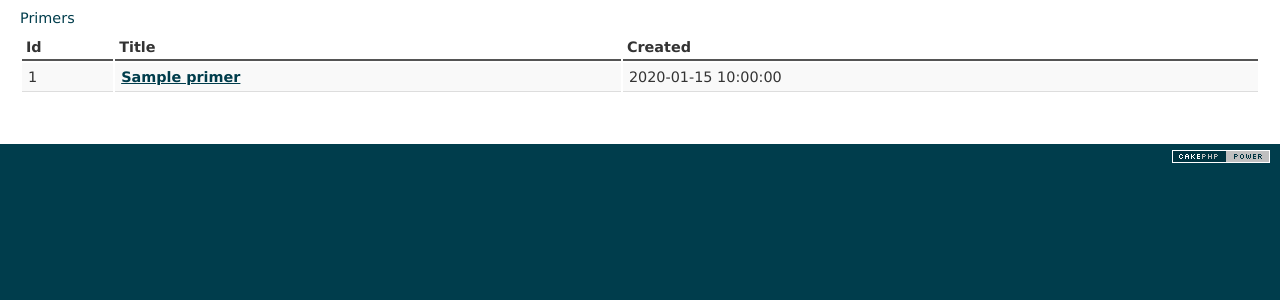
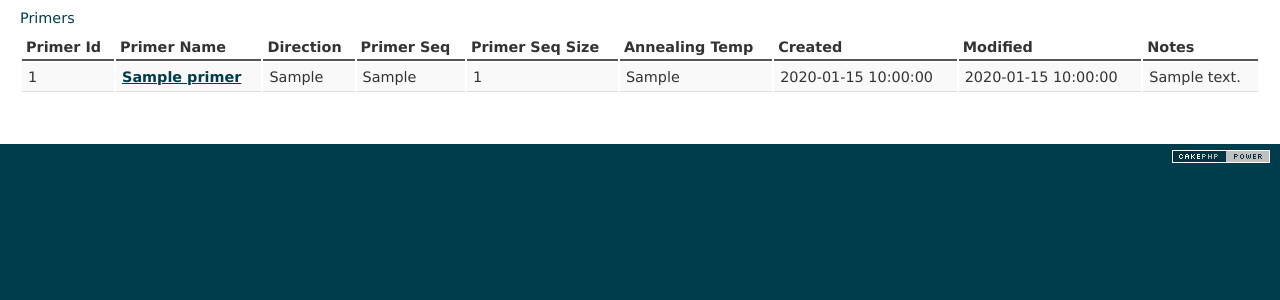
Before and after one commit to carlosp420/primerdb, a CakePHP app: the page made by app/View/Primers/index.ctp in a window 1280 px wide. Shown: the part 47-347 px from the top of the page. Run offline with PHP 8.4 and a stand-in for CakePHP, Linux system fonts and the light colour scheme; the template is opened without the code that fills it: most values are stand-ins (such as "Sample title", 1, 10 or a date in 2020); data that the repository does not hold is empty; some libraries are stand-ins or nearby versions.

Commit message:
primers index and primer view

```diff
--- a/app/View/Primers/index.ctp
+++ b/app/View/Primers/index.ctp
@@ -1,9 +1,15 @@
 <h1>Primers</h1>
 <table>
     <tr>
-        <th>Id</th>
-        <th>Title</th>
+        <th>Primer Id</th>
+        <th>Primer Name</th>
+        <th>Direction</th>
+        <th>Primer Seq</th>
+        <th>Primer Seq Size</th>
+        <th>Annealing Temp</th>
         <th>Created</th>
+        <th>Modified</th>
+        <th>Notes</th>
     </tr>
 
     <!-- Here is where we loop through our $posts array, printing out post info -->
@@ -11,11 +17,14 @@
     <?php foreach ($primers as $primer): ?>
     <tr>
         <td><?php echo $primer['Primer']['id']; ?></td>
-        <td>
-            <?php echo $this->Html->link($primer['Primer']['title'],
-array('controller' => 'posts', 'action' => 'view', $primer['Primer']['id'])); ?>
-        </td>
-        <td><?php echo $primer['Primer']['created']; ?></td>
+        <td> <?php echo $this->Html->link($primer['Primer']['primer_name'], array('controller' => 'primers', 'action' => 'view', $primer['Primer']['id'])); ?> </td>
+		<td> <?php echo $primer['Primer']['forward_or_reverse']; ?></td>
+		<td> <?php echo $primer['Primer']['primer_seq']; ?></td>
+		<td> <?php echo $primer['Primer']['primer_seq_size']; ?></td>
+		<td> <?php echo $primer['Primer']['annealing_temp']; ?></td>
+        <td><?php echo $primer['Primer']['date_creation']; ?></td>
+        <td><?php echo $primer['Primer']['date_modification']; ?></td>
+        <td><?php echo $primer['Primer']['notes']; ?></td>
     </tr>
     <?php endforeach; ?>
     <?php unset($primer); ?>
```
Also changed, not shown: app/Controller/PrimersController.php (+12 -0 lines), app/View/Primers/view.ctp (added, +11 -0 lines).
